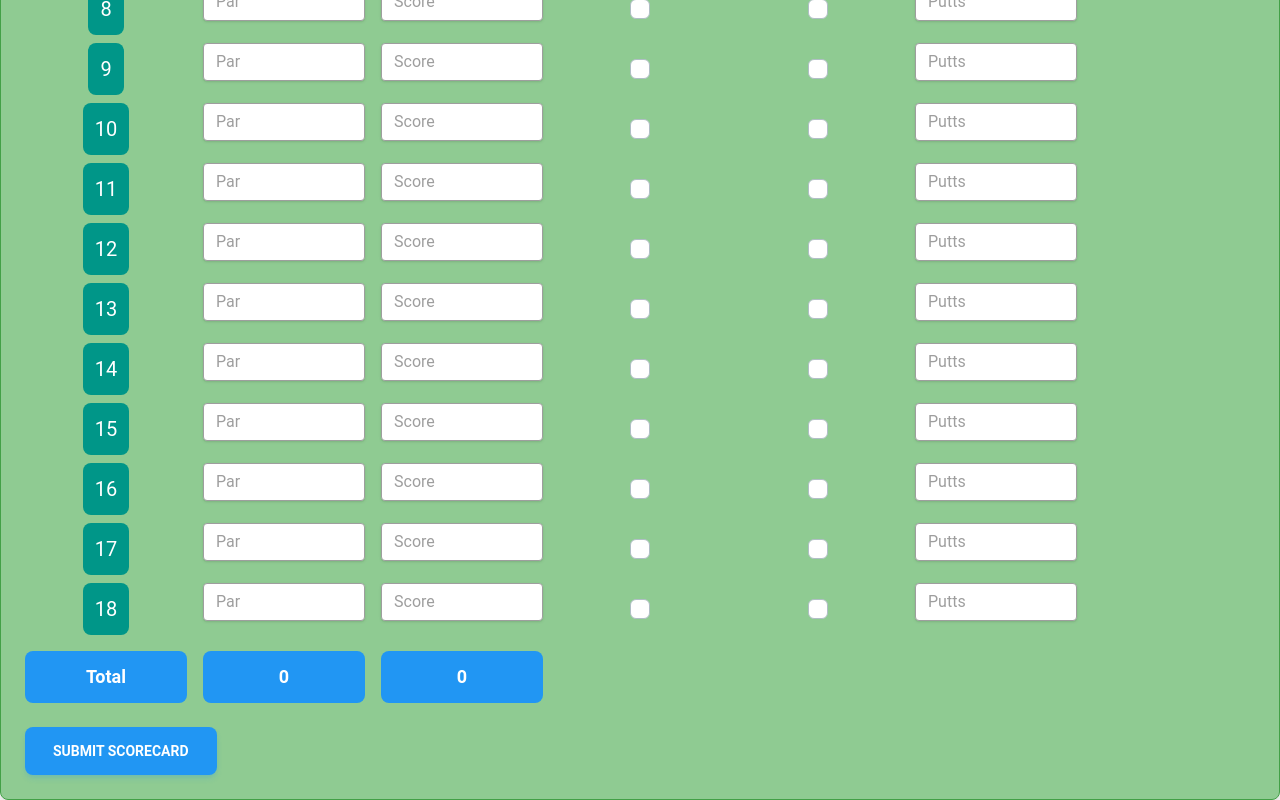
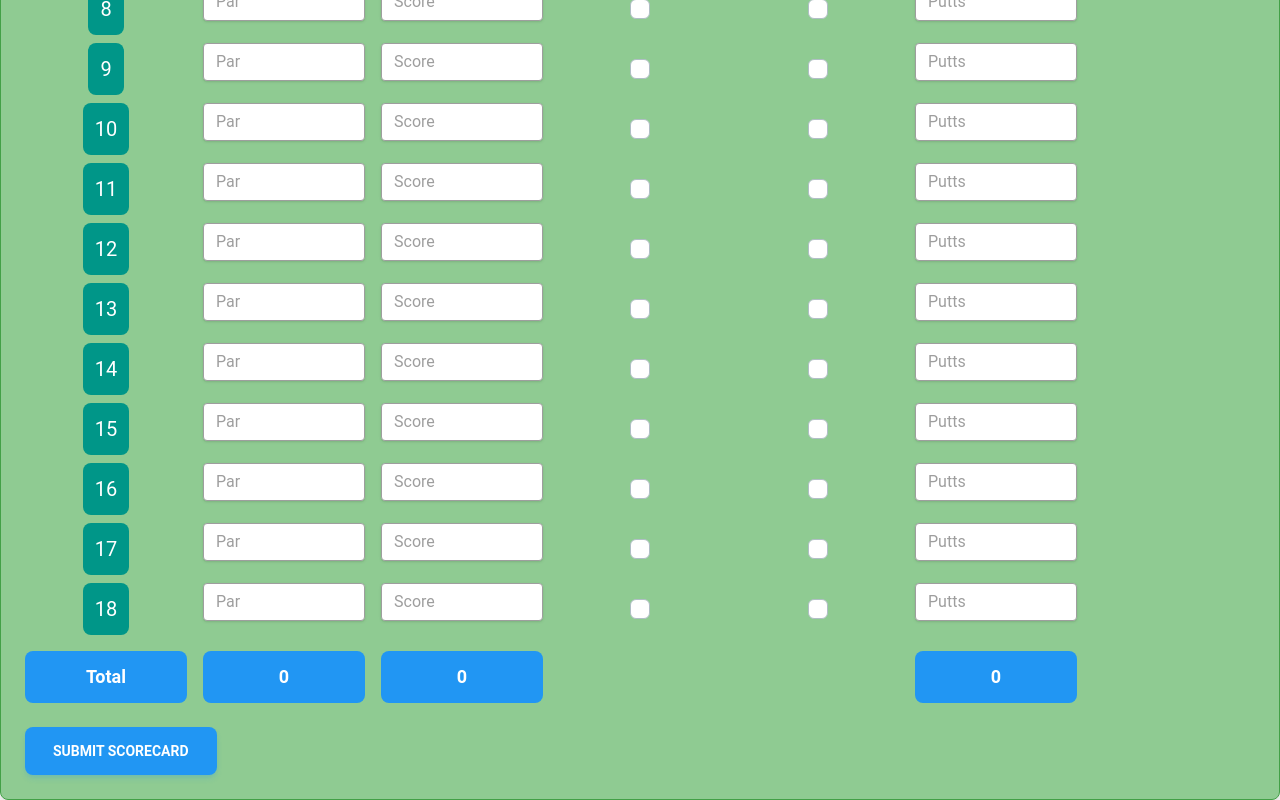
Before and after one commit to IsaiahCoding/ForeScoreFinal, a React (Create React App) app in the folder client/: page /scorecard in a window 1280 px wide. Shown: the part 714-1514 px from the top of the page. Built offline with nearby package versions, Linux system fonts and the light colour scheme; no server answers.

Commit message:
Scorecard final

```diff
--- a/client/src/components/ScoreCardForm.jsx
+++ b/client/src/components/ScoreCardForm.jsx
@@ -73,6 +73,11 @@ function GolfScoreCard() {
     const filteredScore = score.filter(s => !isNaN(parseInt(s)));
     return filteredScore.reduce((acc, val) => acc + parseInt(val), 0);
   }, [score]);
+
+  const totalPutts = useMemo(() => {
+    const filteredPutts = putts.filter(p => !isNaN(parseInt(p)));
+    return filteredPutts.reduce((acc, val) => acc + parseInt(val), 0);
+  }, [putts]);
 
   return (
     <div className='bg-gray-100'>
@@ -181,6 +186,9 @@ function GolfScoreCard() {
         <div className="col-span-1 p-3 bg-blue-500 text-white font-bold text-lg text-center rounded-lg">Total</div>
         <div className="col-span-1 p-3 bg-blue-500 text-white font-bold text-lg text-center rounded-lg">{totalPar}</div>
         <div className="col-span-1 p-3 bg-blue-500 text-white font-bold text-lg text-center rounded-lg">{totalScore}</div>
+        <div className="col-span-1"></div>
+        <div className="col-span-1"></div>
+        <div className="col-span-1 p-3 bg-blue-500 text-white font-bold text-lg text-center rounded-lg">{totalPutts}</div>
       </div>
 
         <div className="mt-6">
```
